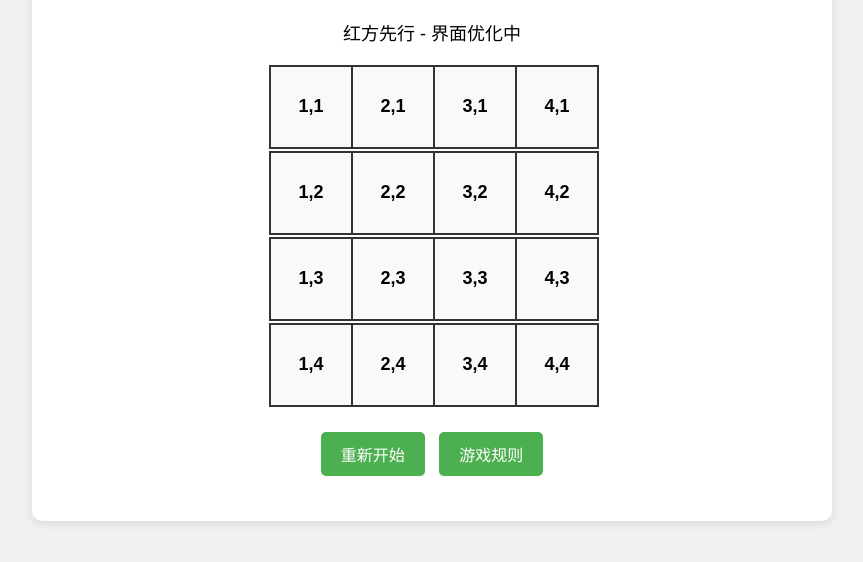
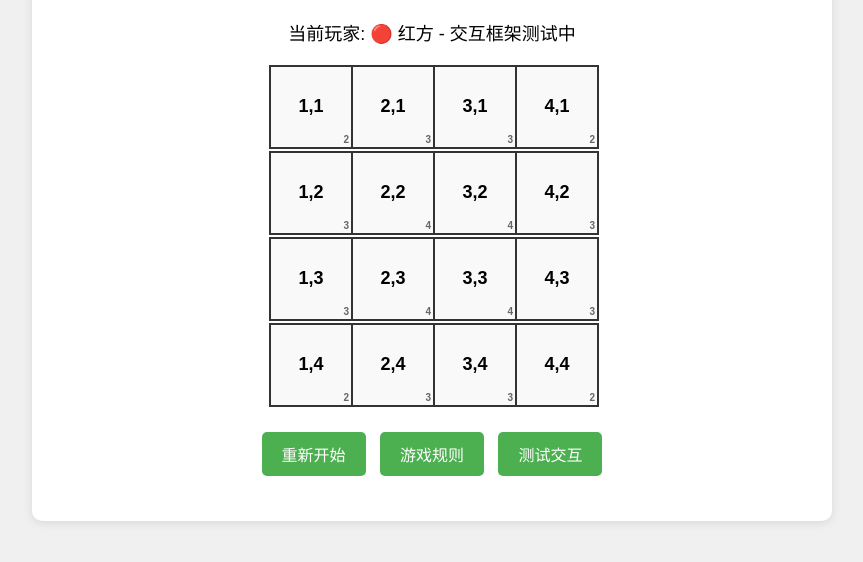
Before and after one commit to Grane178/Split-Chess, a plain HTML site: page index.html in a window 1280 px wide. Shown: the part 110-672 px from the top of the page, without its empty margins (208-1071 px from the left). Drawn offline with Linux system fonts and the light colour scheme.

Commit message:
feat: 完善前端交互框架和容量提示

```diff
--- a/index.html
+++ b/index.html
@@ -47,10 +47,6 @@
             margin: 20px 0;
             font-size: 18px;
         }
-        .controls {
-            text-align: center;
-            margin: 20px 0;
-        }
         button {
             padding: 10px 20px;
             font-size: 16px;
@@ -64,52 +60,164 @@
         button:hover {
             background-color: #45a049;
         }
+        .controls {
+            text-align: center;
+            margin: 20px 0;
+        }
+        .capacity-hint {
+            font-size: 10px;
+            color: #666;
+            position: absolute;
+            bottom: 2px;
+            right: 2px;
+        }
+        .cell {
+            position: relative;
+        }
     </style>
 </head>
 <body>
     <div class="game-container">
         <h1>🎮 棋盘游戏</h1>
-        <div class="game-info" id="gameInfo">红方先行 - 界面优化中</div>
+        <div class="game-info" id="gameInfo">红方先行 - 交互框架测试</div>
 
         <div class="board" id="board">
             <!-- 动态生成棋盘格子 -->
-            <div class="cell empty" data-x="1" data-y="1">1,1</div>
-            <div class="cell empty" data-x="2" data-y="1">2,1</div>
-            <div class="cell empty" data-x="3" data-y="1">3,1</div>
-            <div class="cell empty" data-x="4" data-y="1">4,1</div>
-            <div class="cell empty" data-x="1" data-y="2">1,2</div>
-            <div class="cell empty" data-x="2" data-y="2">2,2</div>
-            <div class="cell empty" data-x="3" data-y="2">3,2</div>
-            <div class="cell empty" data-x="4" data-y="2">4,2</div>
-            <div class="cell empty" data-x="1" data-y="3">1,3</div>
-            <div class="cell empty" data-x="2" data-y="3">2,3</div>
-            <div class="cell empty" data-x="3" data-y="3">3,3</div>
-            <div class="cell empty" data-x="4" data-y="3">4,3</div>
-            <div class="cell empty" data-x="1" data-y="4">1,4</div>
-            <div class="cell empty" data-x="2" data-y="4">2,4</div>
-            <div class="cell empty" data-x="3" data-y="4">3,4</div>
-            <div class="cell empty" data-x="4" data-y="4">4,4</div>
+            <div class="cell empty" data-x="1" data-y="1">
+                1,1
+                <div class="capacity-hint">2</div>
+            </div>
+            <div class="cell empty" data-x="2" data-y="1">
+                2,1
+                <div class="capacity-hint">3</div>
+            </div>
+            <div class="cell empty" data-x="3" data-y="1">
+                3,1
+                <div class="capacity-hint">3</div>
+            </div>
+            <div class="cell empty" data-x="4" data-y="1">
+                4,1
+                <div class="capacity-hint">2</div>
+            </div>
+            <div class="cell empty" data-x="1" data-y="2">
+                1,2
+                <div class="capacity-hint">3</div>
+            </div>
+            <div class="cell empty" data-x="2" data-y="2">
+                2,2
+                <div class="capacity-hint">4</div>
+            </div>
+            <div class="cell empty" data-x="3" data-y="2">
+                3,2
+                <div class="capacity-hint">4</div>
+            </div>
+            <div class="cell empty" data-x="4" data-y="2">
+                4,2
+                <div class="capacity-hint">3</div>
+            </div>
+            <div class="cell empty" data-x="1" data-y="3">
+                1,3
+                <div class="capacity-hint">3</div>
+            </div>
+            <div class="cell empty" data-x="2" data-y="3">
+                2,3
+                <div class="capacity-hint">4</div>
+            </div>
+            <div class="cell empty" data-x="3" data-y="3">
+                3,3
+                <div class="capacity-hint">4</div>
+            </div>
+            <div class="cell empty" data-x="4" data-y="3">
+                4,3
+                <div class="capacity-hint">3</div>
+            </div>
+            <div class="cell empty" data-x="1" data-y="4">
+                1,4
+                <div class="capacity-hint">2</div>
+            </div>
+            <div class="cell empty" data-x="2" data-y="4">
+                2,4
+                <div class="capacity-hint">3</div>
+            </div>
+            <div class="cell empty" data-x="3" data-y="4">
+                3,4
+                <div class="capacity-hint">3</div>
+            </div>
+            <div class="cell empty" data-x="4" data-y="4">
+                4,4
+                <div class="capacity-hint">2</div>
+            </div>
         </div>
 
         <div class="controls">
-            <button onclick="alert('重置功能开发中...')">重新开始</button>
-            <button onclick="alert('游戏规则开发中...')">游戏规则</button>
+            <button id="resetBtn">重新开始</button>
+            <button id="rulesBtn">游戏规则</button>
+            <button id="testBtn">测试交互</button>
         </div>
     </div>
 
     <script>
-        console.log('棋盘游戏前端样式优化完成');
-        // 后续将集成 WebAssembly 模块
+        // 基础交互框架
+        console.log('棋盘游戏前端交互框架加载完成');
 
-        // 基础交互
-        document.querySelectorAll('.cell').forEach(cell => {
+        let currentPlayer = 'red';
+
+        // 棋盘点击事件
+        const cells = document.querySelectorAll('.cell');
+        cells.forEach(cell => {
             cell.addEventListener('click', function() {
                 const x = this.getAttribute('data-x');
                 const y = this.getAttribute('data-y');
-                console.log(`点击了格子: (${x}, ${y})`);
-                alert(`点击了位置 (${x}, ${y}) - 交互逻辑开发中`);
+                console.log(`点击了格子: (${x}, ${y}), 当前玩家: ${currentPlayer}`);
+
+                // 临时交互效果 - 模拟棋子放置
+                if (this.classList.contains('empty')) {
+                    this.classList.remove('empty');
+                    if (currentPlayer === 'red') {
+                        this.classList.add('red');
+                        this.innerHTML = '🔴<div class="capacity-hint">1</div>';
+                        currentPlayer = 'black';
+                    } else {
+                        this.classList.add('black');
+                        this.innerHTML = '⚫<div class="capacity-hint">1</div>';
+                        currentPlayer = 'red';
+                    }
+                    updateGameInfo();
+                }
             });
         });
+
+        // 按钮事件
+        document.getElementById('resetBtn').addEventListener('click', function() {
+            cells.forEach(cell => {
+                cell.classList.remove('red', 'black');
+                cell.classList.add('empty');
+                const x = cell.getAttribute('data-x');
+                const y = cell.getAttribute('data-y');
+                const capacity = cell.querySelector('.capacity-hint').textContent;
+                cell.innerHTML = `${x},${y}<div class="capacity-hint">${capacity}</div>`;
+            });
+            currentPlayer = 'red';
+            updateGameInfo();
+            console.log('游戏重置');
+        });
+
+        document.getElementById('rulesBtn').addEventListener('click', function() {
+            alert('游戏规则:\\n\\n1. 红方先行，双方轮流放置棋子\\n2. 棋子达到容量上限会分裂\\n3. 消灭对方棋子获胜\\n\\n💡 角落容量:2, 边缘:3, 中间:4');
+        });
+
+        document.getElementById('testBtn').addEventListener('click', function() {
+            console.log('前端交互框架测试成功！');
+            alert('交互框架测试：点击棋盘格子可以放置棋子，支持玩家切换！');
+        });
+
+        function updateGameInfo() {
+            const playerText = currentPlayer === 'red' ? '🔴 红方' : '⚫ 黑方';
+            document.getElementById('gameInfo').textContent =
+                `当前玩家: ${playerText} - 交互框架测试中`;
+        }
+
+        updateGameInfo();
     </script>
 </body>
 </html>
```
